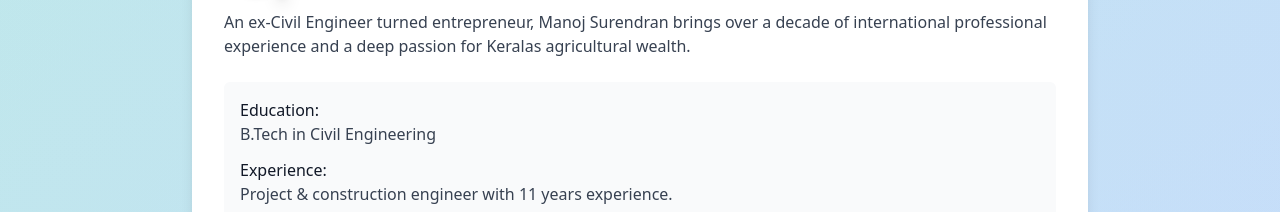
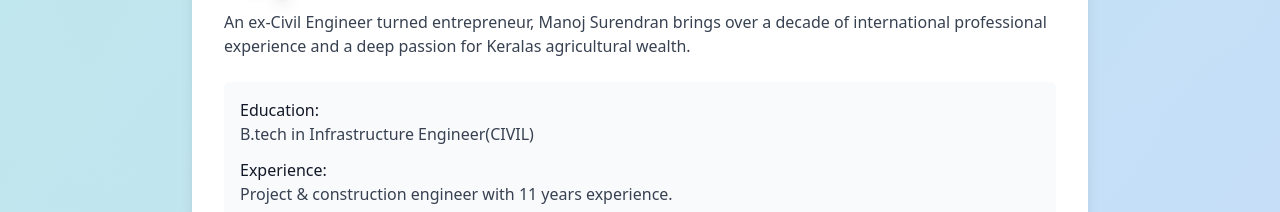
Before and after one commit to Akbarhaleel1/Portiva-Global, a React (Vite) app in the folder client/: page /aboutUs in a window 1280 px wide. Shown: the part 2180-2392 px from the top of the page. Built offline with nearby package versions, Linux system fonts and the light colour scheme; a web font is replaced by a local one.

Commit message:
update contents

```diff
--- a/client/src/components/AboutUs.jsx
+++ b/client/src/components/AboutUs.jsx
@@ -199,7 +199,7 @@ export default function AboutUs() {
           <div className="bg-gray-50 p-4 rounded-md mb-6">
             <div className="mb-3">
               <h4 className="font-medium text-gray-900">Education:</h4>
-              <p className="text-gray-700">B.Tech in Civil Engineering</p>
+              <p className="text-gray-700">B.tech in Infrastructure Engineer(CIVIL)</p>
             </div>
 
             <div className="mb-3">
```
